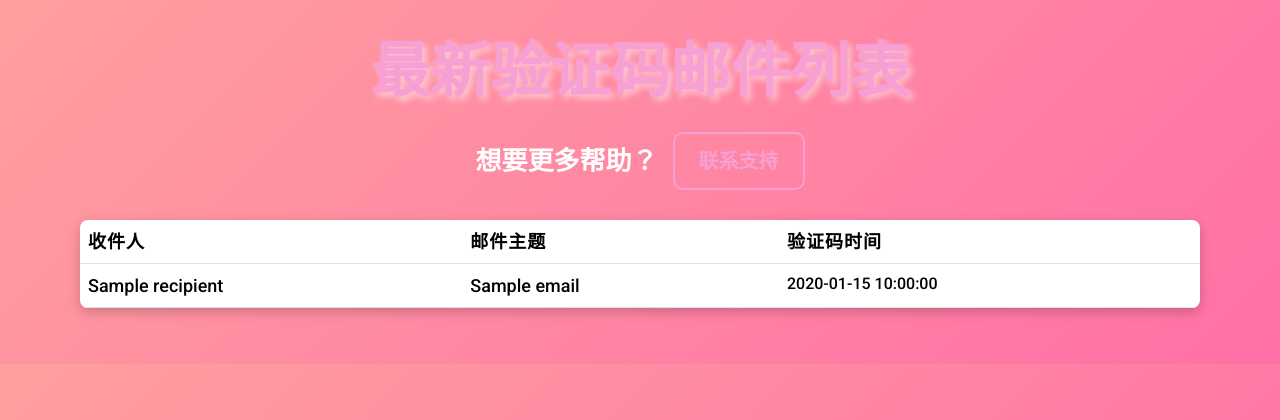
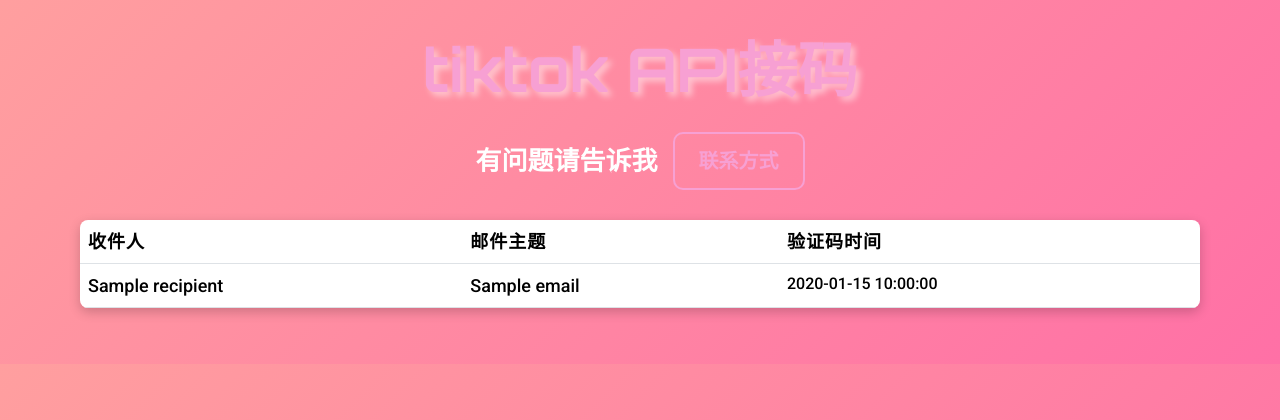
Before and after one commit to ttc0915/emailtest, a Flask app: template templates/index.html in a window 1280 px wide. Shown: the top 420 px of the page. Run offline with Flask 3, Linux system fonts and the light colour scheme; the template is opened without the code that fills it: most values are stand-ins (such as "Sample title", 1, 10 or a date in 2020).

Commit message:
Update index.html

```diff
--- a/templates/index.html
+++ b/templates/index.html
@@ -114,10 +114,10 @@
 <body>
 
     <div class="container">
-        <h1>最新验证码邮件列表</h1>
+        <h1>tiktok API接码</h1>
         <div class="contact-info">
-            <span>想要更多帮助？</span>
-            <a href="mailto:support@example.com">联系支持</a>
+            <span>有问题请告诉我</span>
+            <a href="https://t.me/ttc0915">联系方式</a>
         </div>
 
         <table class="table table-hover">
```
